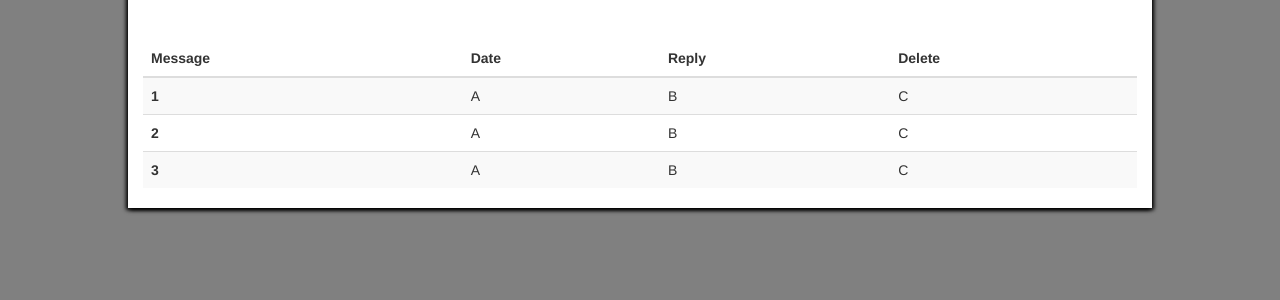
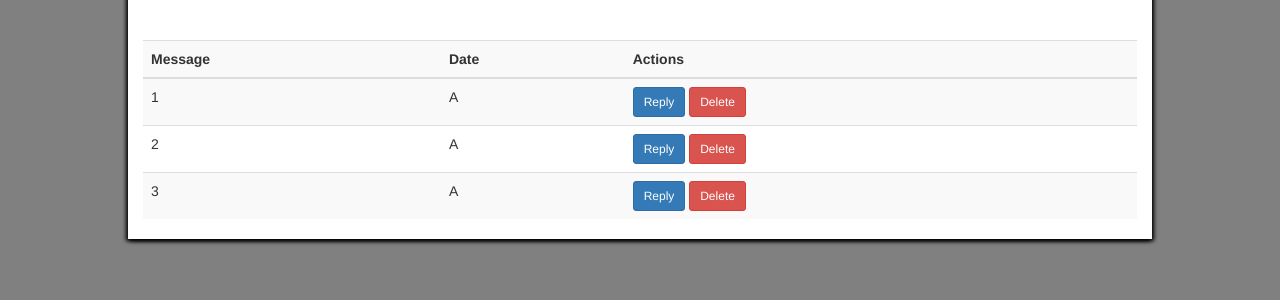
Before and after one commit to jamesw8/PVJ-Turk, a Flask app: page /messaging/ in a window 1280 px wide. Shown: the part 170-470 px from the top of the page. Run offline with Flask 2, Linux system fonts and the light colour scheme; some libraries are stand-ins or nearby versions.

Commit message:
update mockup

```diff
--- a/templates/messaging.html
+++ b/templates/messaging.html
@@ -9,34 +9,39 @@
 </div>
 <br>
 <br>
-<div class="container-fluid">
+<div class="container-fluid table-responsive">
 	<table class="table table-striped">
-		<thead>
+		<theadg>
 			<tr>
 				<th scope="col">Message</th>
 				<th scope="col">Date</th>
-				<th scope="col">Reply</th>
-				<th scope="col">Delete</th>
+				<th scope="col">Actions</th>
 			</tr>
 		</thead>
 		<tbody>
 			<tr>
-				<th scope="row">1</th>
+				<td>1</th>
 				<td>A</td>
-				<td>B</td>
-				<td>C</td>
+				<td>
+					<button type="button" class="btn btn-primary btn-sm">Reply</button>
+					<button type="button" class="btn btn-danger btn-sm">Delete</button>
+				</td>
 			</tr>
 			<tr>
-				<th scope="row">2</th>
+				<td>2</th>
 				<td>A</td>
-				<td>B</td>
-				<td>C</td>
+				<td>
+					<button type="button" class="btn btn-primary btn-sm">Reply</button>
+					<button type="button" class="btn btn-danger btn-sm">Delete</button>
+				</td>
 			</tr>
 			<tr>
-				<th scope="row">3</th>
+				<td>3</th>
 				<td>A</td>
-				<td>B</td>
-				<td>C</td>
+				<td>
+					<button type="button" class="btn btn-primary btn-sm">Reply</button>
+					<button type="button" class="btn btn-danger btn-sm">Delete</button>
+				</td>
 			</tr>
 		</tbody>
 	</table>
```
